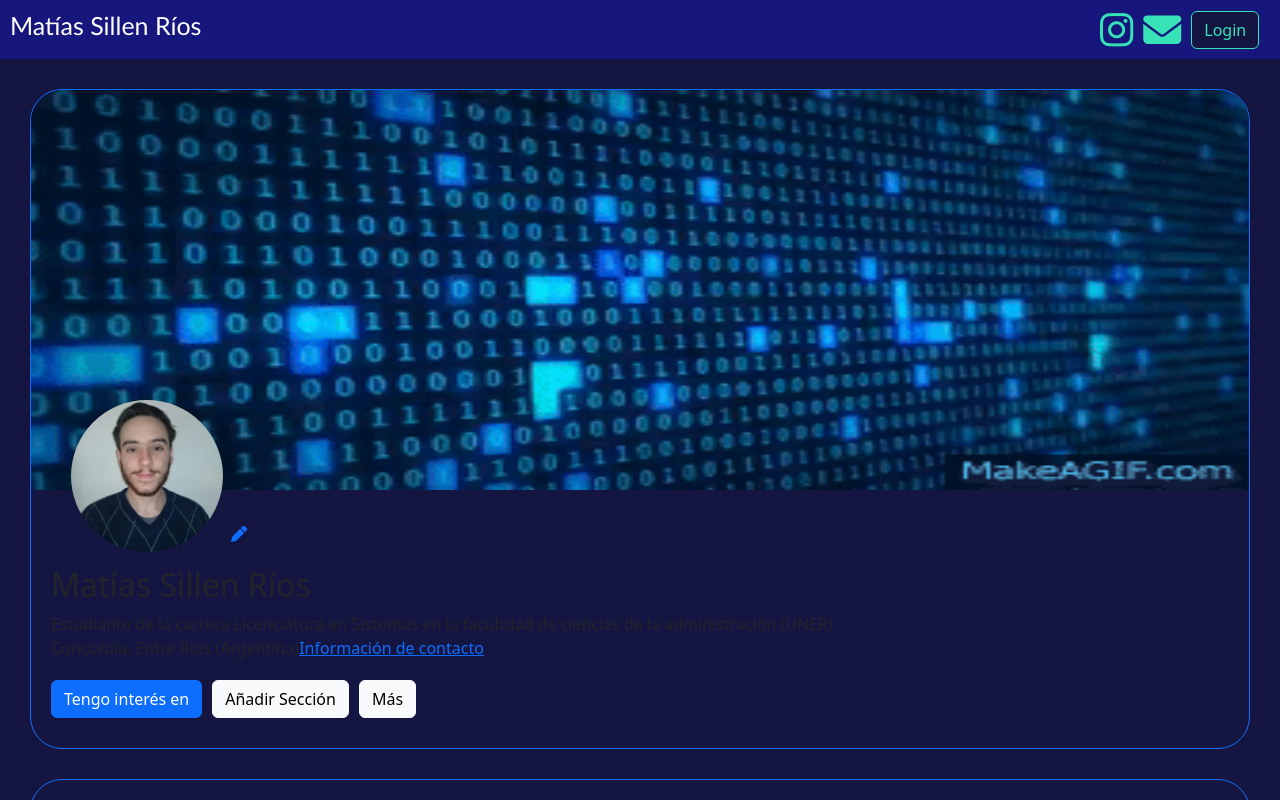
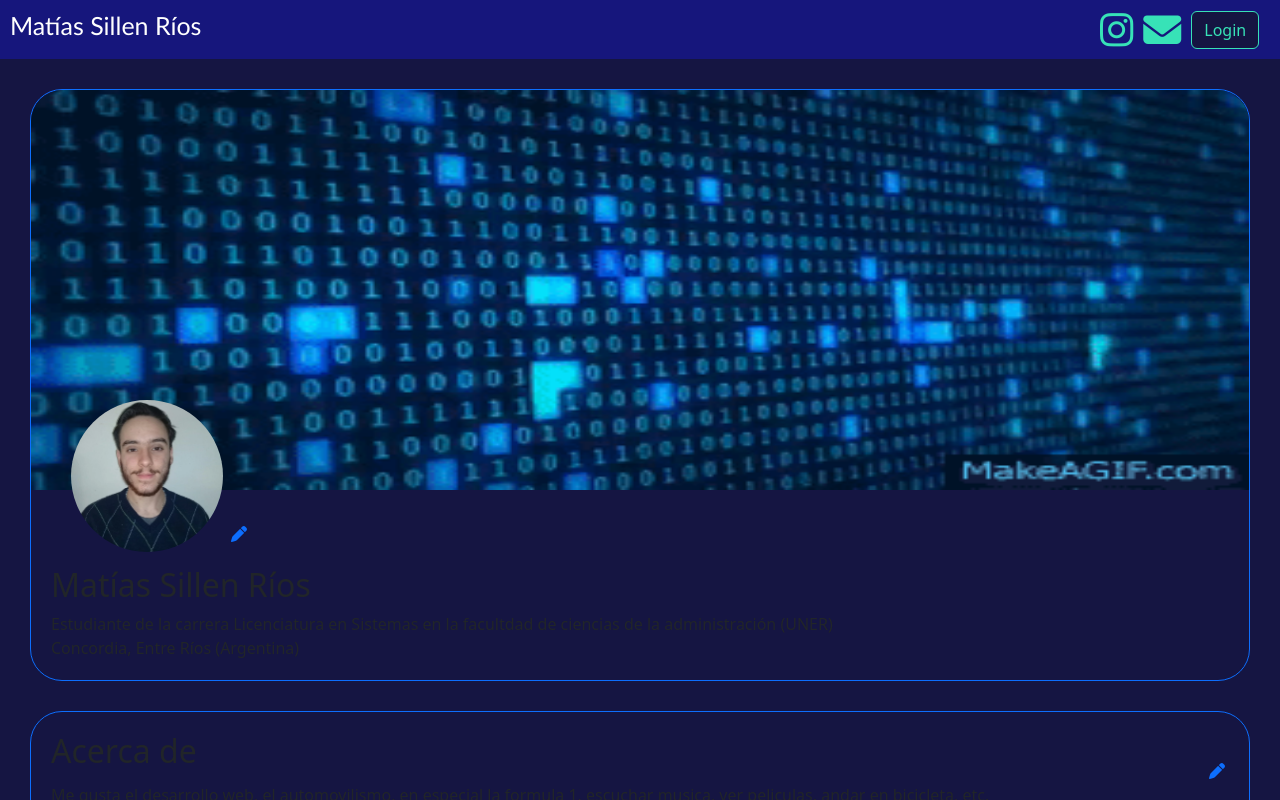
Before and after one commit to matiassillen/PortfolioAngualarFrontEnd, an Angular app: page / in a window 1280 px wide. Shown: the top 800 px of the page. Built offline with nearby package versions, Linux system fonts and the light colour scheme.

Commit message:
Elimino los botones del componente encabezado

```diff
--- a/src/app/componentes/encabezado/encabezado.component.html
+++ b/src/app/componentes/encabezado/encabezado.component.html
@@ -11,14 +11,8 @@
                 <div id="info-study">Estudiante de la carrera Licenciatura en Sistemas en la facultdad de ciencias de la administración (UNER)</div>
                 <div id="info-contact">
                     <span>Concordia, Entre Ríos (Argentina)</span>
-                    <span><a href="#">Información de contacto</a></span>
                 </div>
             </div>
         </div>
-        <div id="info-actions">
-            <button id="button1" type="button" class="btn btn-primary">Tengo interés en</button>
-            <button id="button2" type="button" class="btn btn-light">Añadir Sección</button>
-            <button id="button3" type="button" class="btn btn-light">Más</button>
-        </div>
     </div>
 </div>
--- a/src/styles.css
+++ b/src/styles.css
@@ -85,19 +85,6 @@ div#profile-background img {
     margin-top: 20px;
 }
 
-div#info-actions {
-    display: flex;
-    margin-bottom: 10px;
-}
-
-#button1, #button2, #button3 {
-    margin-top: 20px;
-}
-
-#button2, #button3 {
-    margin-left: 10px;
-}
-
 #pen1 {
     margin-top: -30px;
     margin-left: 180px;
```
